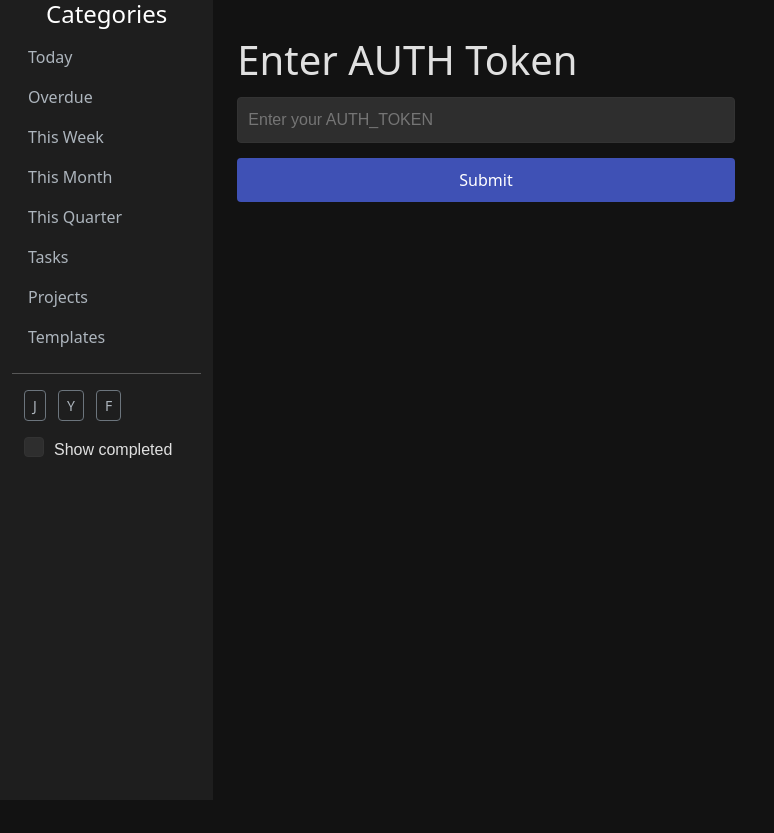
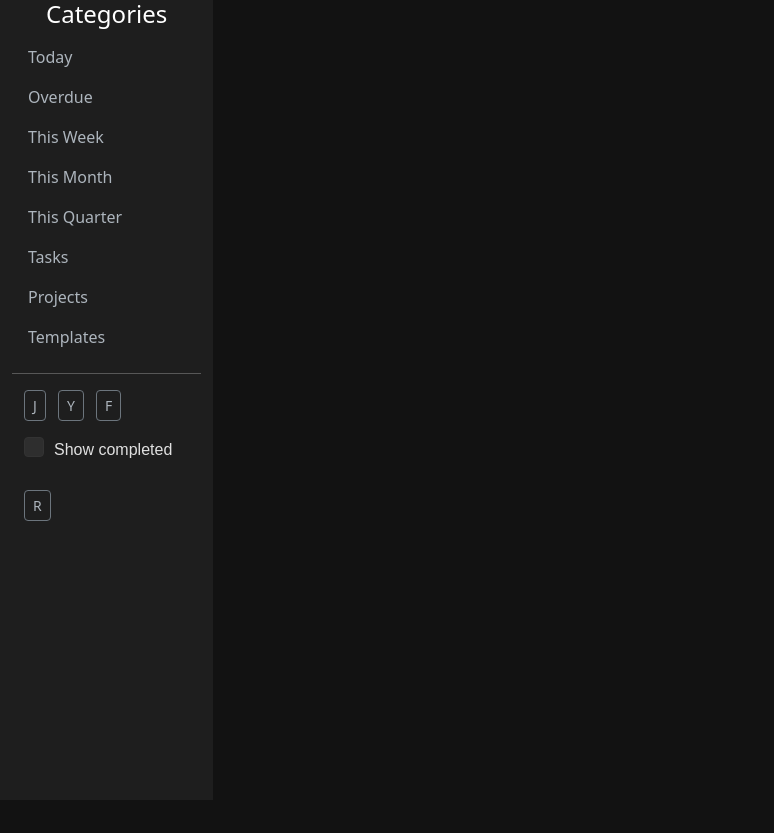
Before and after one commit to coreyt429/todo_api, a Flask app: page / in a window 1280 px wide. Shown: the top 833 px of the page, without its empty margins (0-774 px from the left). Before the commit the page ends 458 px from the top, so only its background shows below. Run offline with Flask 3, Linux system fonts and the light colour scheme; parts of the project's set-up code (start-up, migrations or seed data) failed here and were passed over; some libraries are stand-ins or nearby versions.

Commit message:
add review button

```diff
--- a/templates/index.html
+++ b/templates/index.html
@@ -65,6 +65,11 @@
                                 </label>
                             </div>
                         </div>
+                        <div class="row mt-3"></div>
+                            <div class="col">
+                                <a href="#" class="btn btn-outline-secondary btn-sm me-2" onclick="do_review()">R</a>
+                            </div>
+                        </div>
                     </div>
                 </div>
             </div>
```
